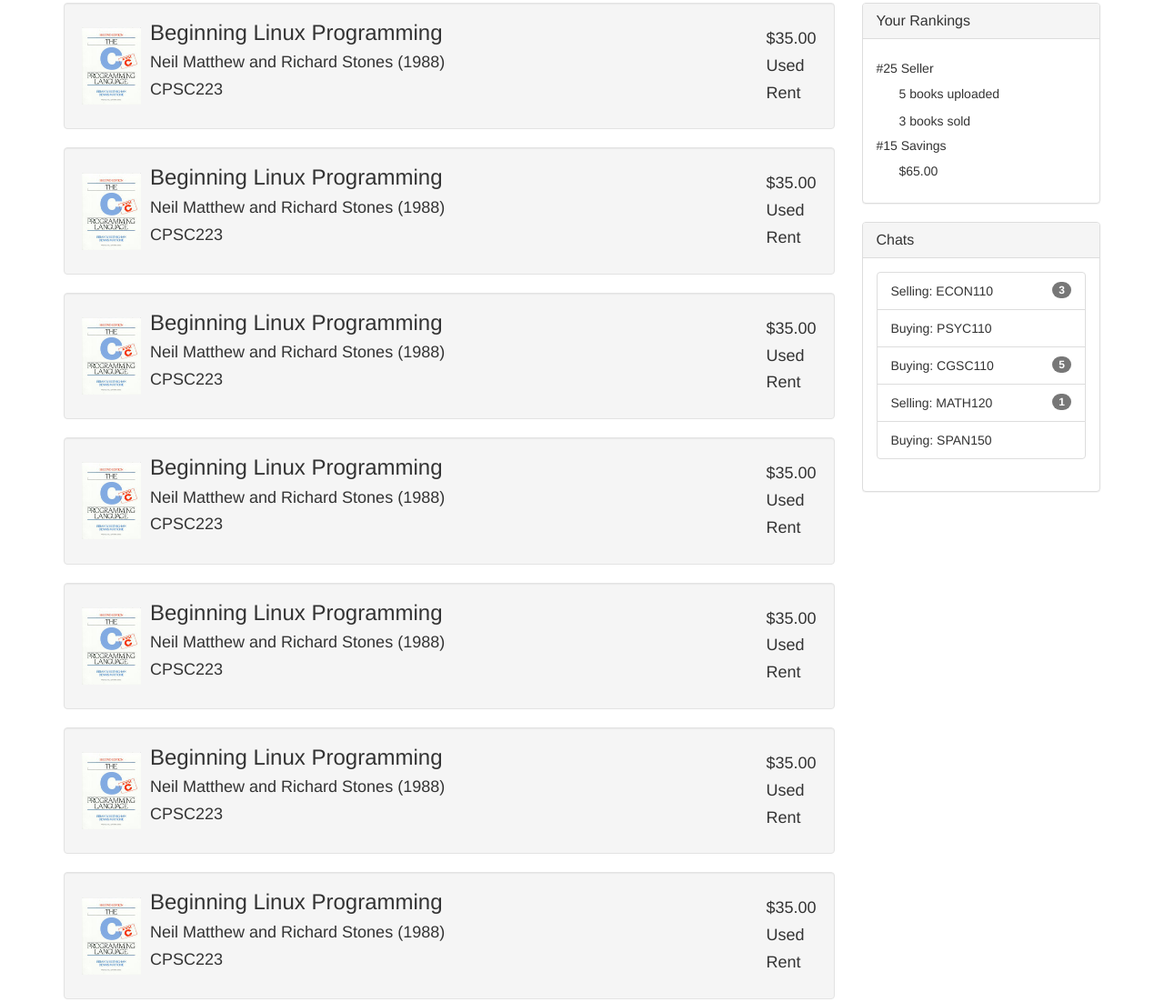
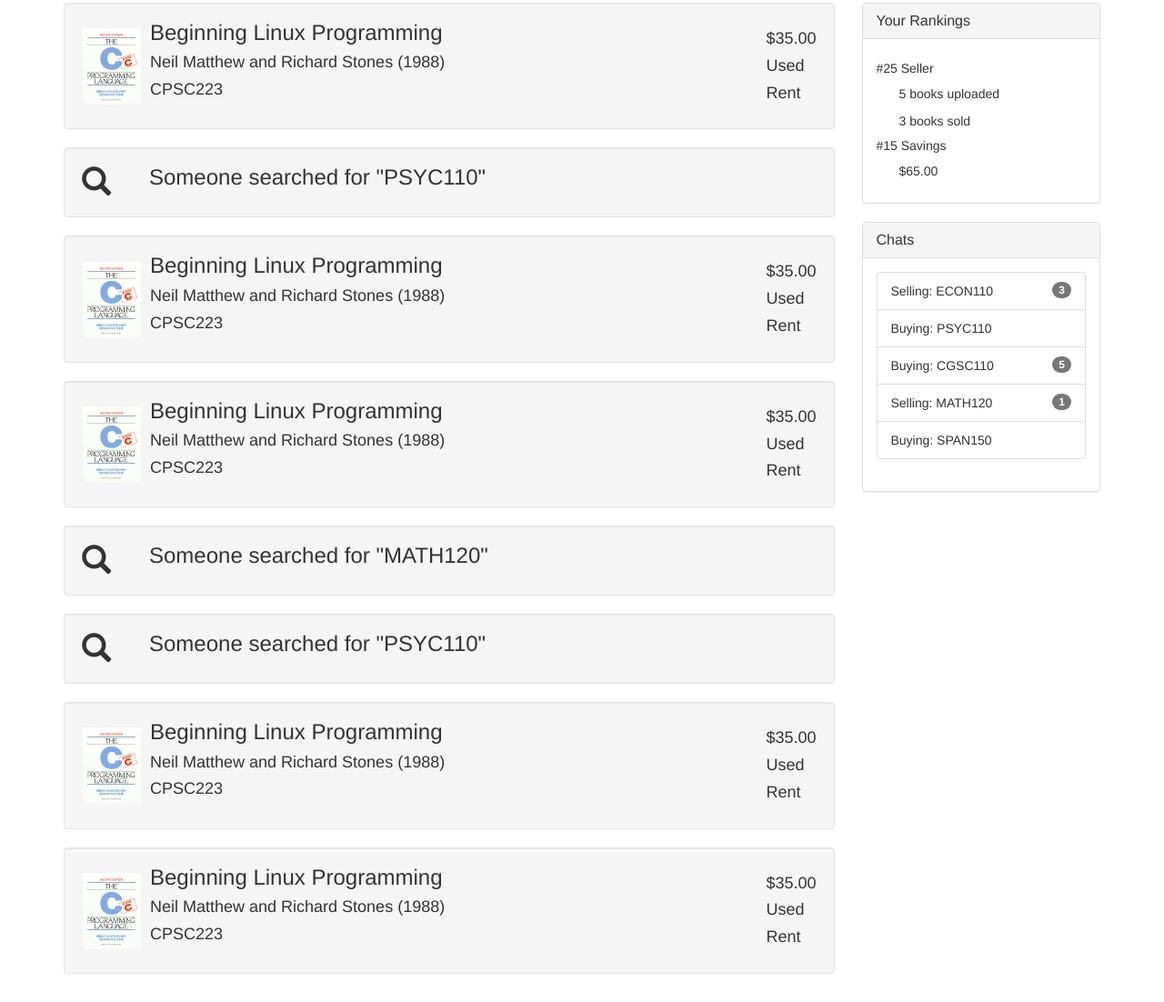
Before and after one commit to brownmagik352/bbWebTest, a plain HTML site: page index.html in a window 1280 px wide. Shown: the part 139-1241 px from the top of the page at 91% size. Drawn offline with nearby package versions, Linux system fonts and the light colour scheme.

Commit message:
addded searches into feed

```diff
--- a/css/my.css
+++ b/css/my.css
@@ -2,6 +2,11 @@
 img.media-object {
     height: 85px;
     width: 65px;
+}
+
+.search-icon {
+    font-size: 32px;
+    margin-right: 32px;
 }
 
 /* search & upload customization */
--- a/index.html
+++ b/index.html
@@ -88,20 +88,13 @@
                         <li>
                             <div class="media well">
                                 <div class="media-left media-middle">
-                                    <img class="media-object" src="booktest.jpeg" alt="This is a ferrari.">
+                                    <i class='glyphicon glyphicon-search search-icon'></i>
                                 </div>
                                 <div class="media-body">
 
                                     <div class="publication-info">
-                                        <h3 class="media-heading">Beginning Linux Programming</h3>
-                                        <h4>Neil Matthew and Richard Stones (1988)</h4>
-                                        <h4>CPSC223</h4>
+                                        <h3 class="media-heading">Someone searched for "PSYC110"</h3>
                                     </div>
-                                </div>
-                                <div class="media-right media-middle">
-                                    <h4>$35.00</h4>
-                                    <h4>Used</h4>
-                                    <h4>Rent</h4>
                                 </div>
                             </div>
                         </li>
@@ -151,20 +144,13 @@
                         <li>
                             <div class="media well">
                                 <div class="media-left media-middle">
-                                    <img class="media-object" src="booktest.jpeg" alt="This is a ferrari.">
+                                    <i class='glyphicon glyphicon-search search-icon'></i>
                                 </div>
                                 <div class="media-body">
 
                                     <div class="publication-info">
-                                        <h3 class="media-heading">Beginning Linux Programming</h3>
-                                        <h4>Neil Matthew and Richard Stones (1988)</h4>
-                                        <h4>CPSC223</h4>
+                                        <h3 class="media-heading">Someone searched for "MATH120"</h3>
                                     </div>
-                                </div>
-                                <div class="media-right media-middle">
-                                    <h4>$35.00</h4>
-                                    <h4>Used</h4>
-                                    <h4>Rent</h4>
                                 </div>
                             </div>
                         </li>
@@ -172,20 +158,13 @@
                         <li>
                             <div class="media well">
                                 <div class="media-left media-middle">
-                                    <img class="media-object" src="booktest.jpeg" alt="This is a ferrari.">
+                                    <i class='glyphicon glyphicon-search search-icon'></i>
                                 </div>
                                 <div class="media-body">
 
                                     <div class="publication-info">
-                                        <h3 class="media-heading">Beginning Linux Programming</h3>
-                                        <h4>Neil Matthew and Richard Stones (1988)</h4>
-                                        <h4>CPSC223</h4>
+                                        <h3 class="media-heading">Someone searched for "PSYC110"</h3>
                                     </div>
-                                </div>
-                                <div class="media-right media-middle">
-                                    <h4>$35.00</h4>
-                                    <h4>Used</h4>
-                                    <h4>Rent</h4>
                                 </div>
                             </div>
                         </li>
```
